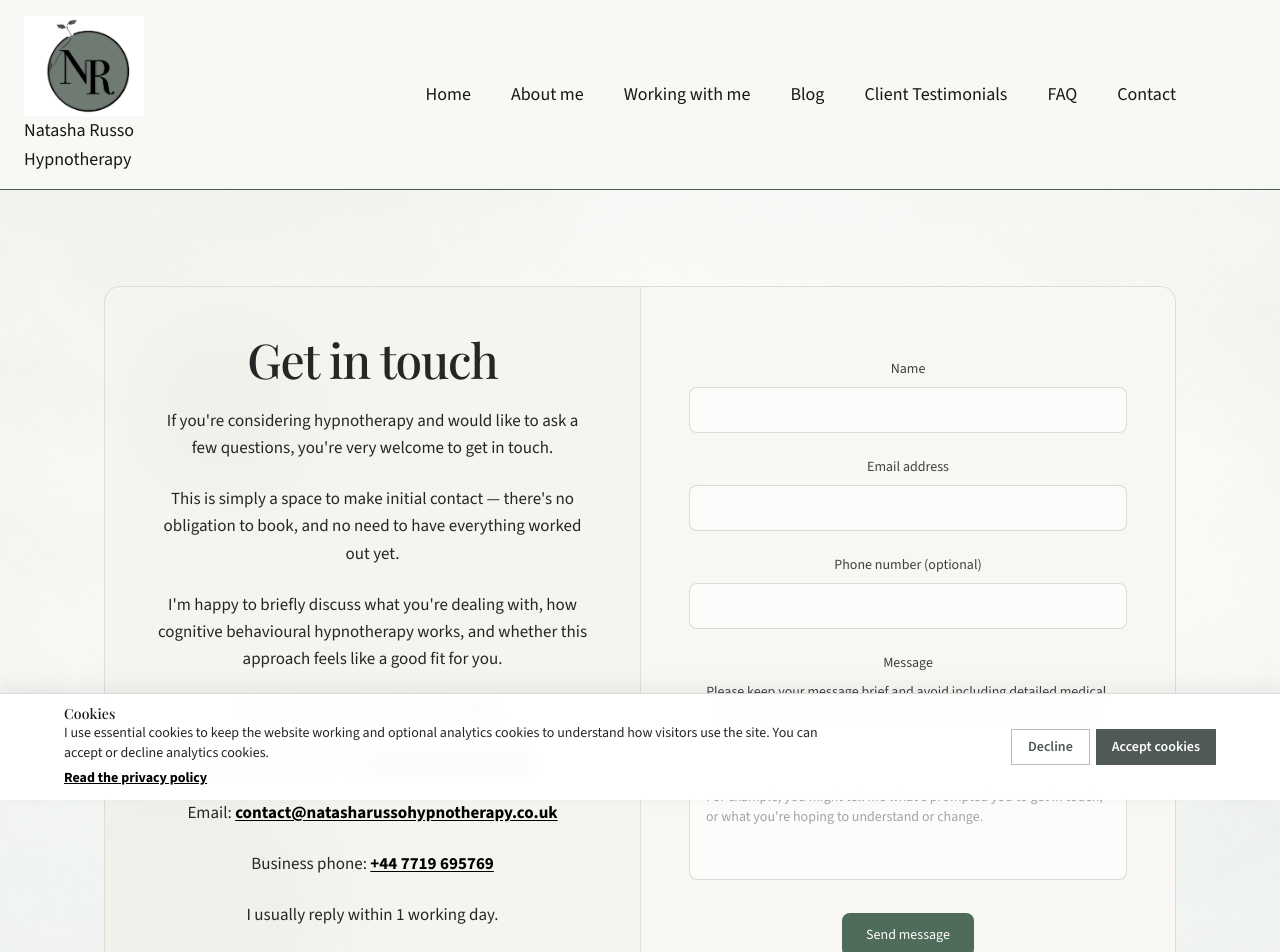
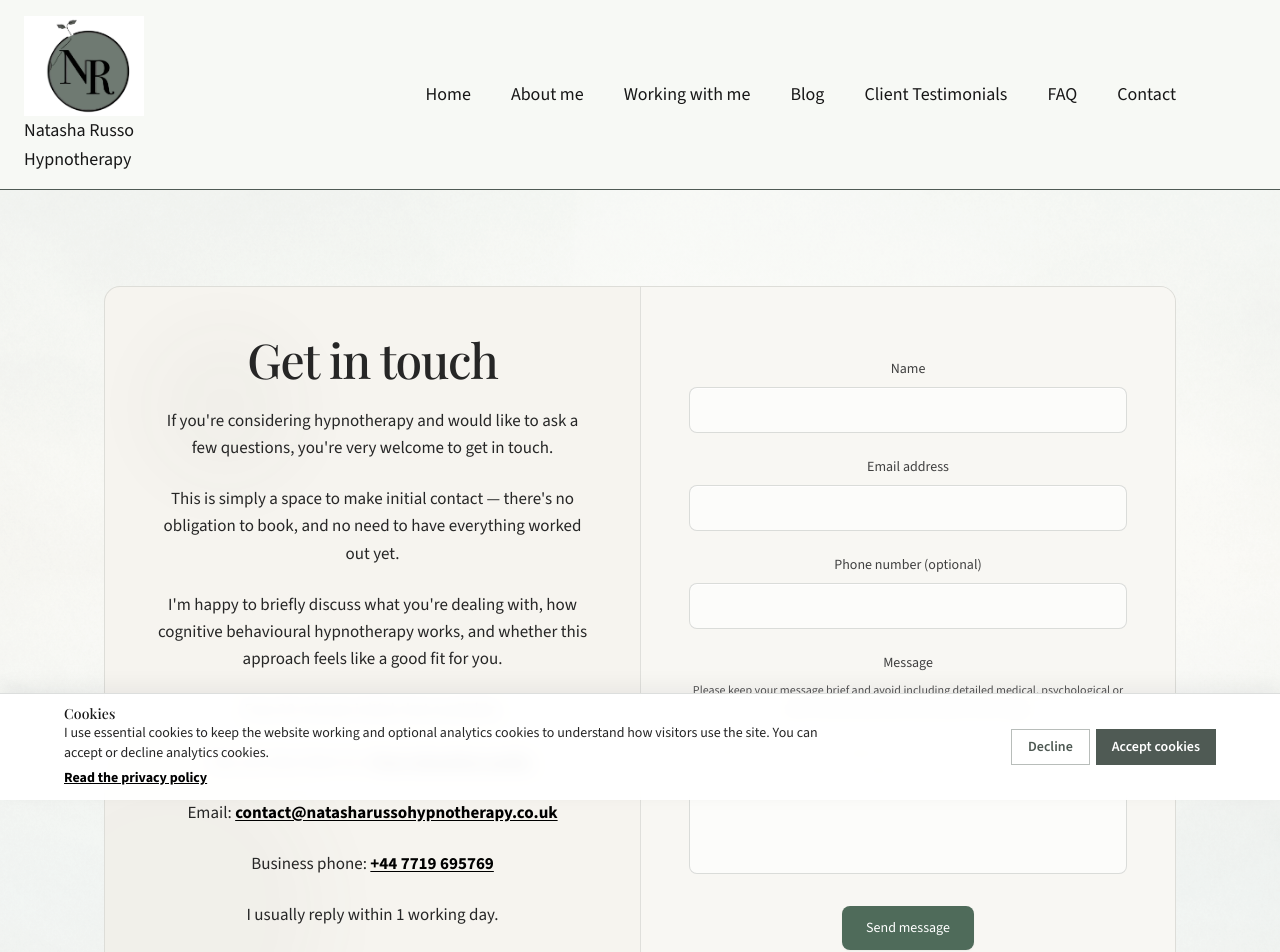
Before and after one commit to russog/natasha-russo-hypnotherapy, a Next.js app in the folder src/: page /contact in a window 1280 px wide. Shown: the top 952 px of the page. Built offline with nearby package versions, Linux system fonts and the light colour scheme.

Commit message:
Refine contact form message guidance

```diff
--- a/src/src/app/contact/ContactForm.tsx
+++ b/src/src/app/contact/ContactForm.tsx
@@ -66,9 +66,7 @@ export function ContactForm() {
             >
                 <Textarea
                     name="message"
-                    placeholder={
-                        "You can share as much or as little as you'd like.\n\nFor example, you might tell me what's prompted you to get in touch, or what you're hoping to understand or change."
-                    }
+                    placeholder="Briefly tell me what prompted you to get in touch, or what you’re hoping to understand or change."
                     aria-describedby={error ? "contact-form-error" : undefined}
                     required
                 />
@@ -118,7 +116,7 @@ function Field({
         <label className="block space-y-2">
             <span className="block text-sm font-medium text-neutral-700">{label}</span>
             {description ? (
-                <span className="block text-sm leading-relaxed text-neutral-700">
+                <span className="block text-xs leading-relaxed text-neutral-600">
                     {description}
                 </span>
             ) : null}
```
